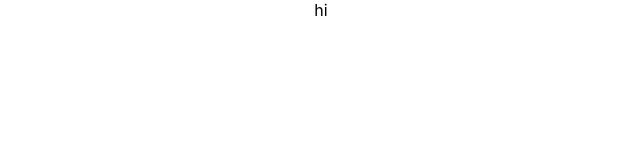
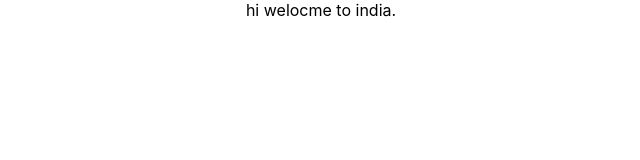
Before and after one commit to jagadeesh531/RRT, a React (Create React App) app in the folder my-app/: page / in a window 1280 px wide. Shown: the top 160 px of the page, without its empty margins (319-959 px from the left). Built offline with nearby package versions, Linux system fonts and the light colour scheme.

Commit message:
GID-02-second file.

```diff
--- a/my-app/src/App.js
+++ b/my-app/src/App.js
@@ -4,7 +4,7 @@ import './App.css';
 function App() {
   return (
     <div className="App">
-      hi
+      hi welocme to india.
     </div>
   );
 }
```
